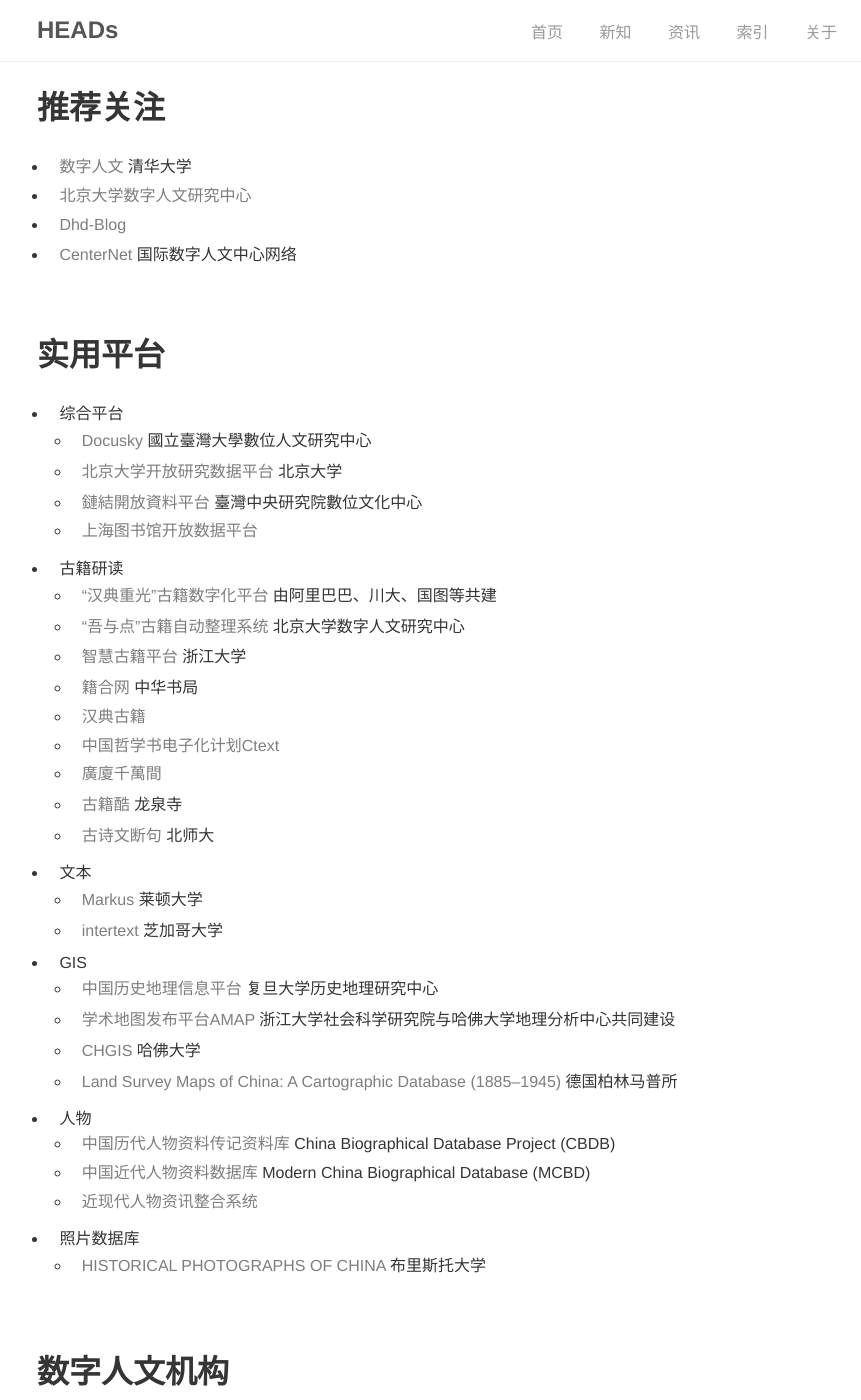
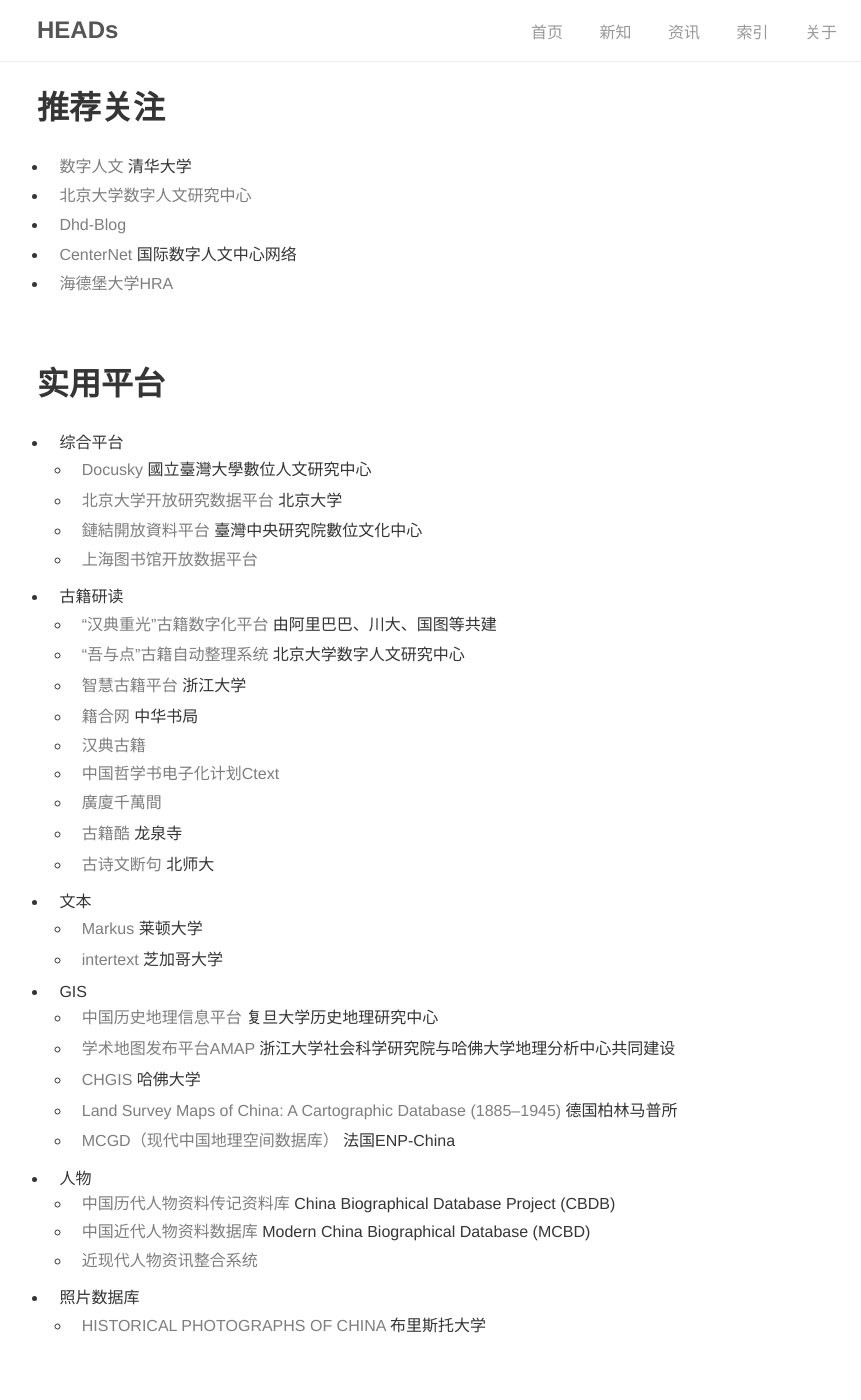
Before and after one commit to DHHD2022/DHHD2022.GitHub.io, a Jekyll site: the page built from dh_index/index.md, in a window 1280 px wide and 1400 px high. Shown: the whole window, without its empty margins (203-1064 px from the left). Built offline with Jekyll 4.4.1, drawn with Linux system fonts in a browser that asks for light colours.

Commit message:
Update index.md

```diff
--- a/dh_index/index.md
+++ b/dh_index/index.md
@@ -7,6 +7,7 @@
 * [北京大学数字人文研究中心](https://pkudh.org/)
 * [Dhd-Blog](https://dhd-blog.org/)
 * [CenterNet](https://dhcenternet.org/) 国际数字人文中心网络
+* [海德堡大学HRA](http://hra.uni-hd.de/)
 
 <br/>
 
@@ -34,6 +35,7 @@
   * [学术地图发布平台AMAP](http://amap.zju.edu.cn/) 浙江大学社会科学研究院与哈佛大学地理分析中心共同建设
   * [CHGIS](https://sites.fas.harvard.edu/~chgis/) 哈佛大学
   * [Land Survey Maps of China: A Cartographic Database (1885–1945)](https://chmap.mpiwg-berlin.mpg.de/lgtu/) 德国柏林马普所
+  * [MCGD（现代中国地理空间数据库）](https://analytics.huma-num.fr/enpchina/MCGD_interface/) 法国ENP-China
 * 人物
   * [中国历代人物资料传记资料库](https://projects.iq.harvard.edu/cbdb/home) China Biographical Database Project (CBDB)
   * [中国近代人物资料数据库](https://heurist.huma-num.fr/h6-alpha/?db=ModernChinaBiographicalDatabase&website&id=109237) Modern China Biographical Database (MCBD)
```
